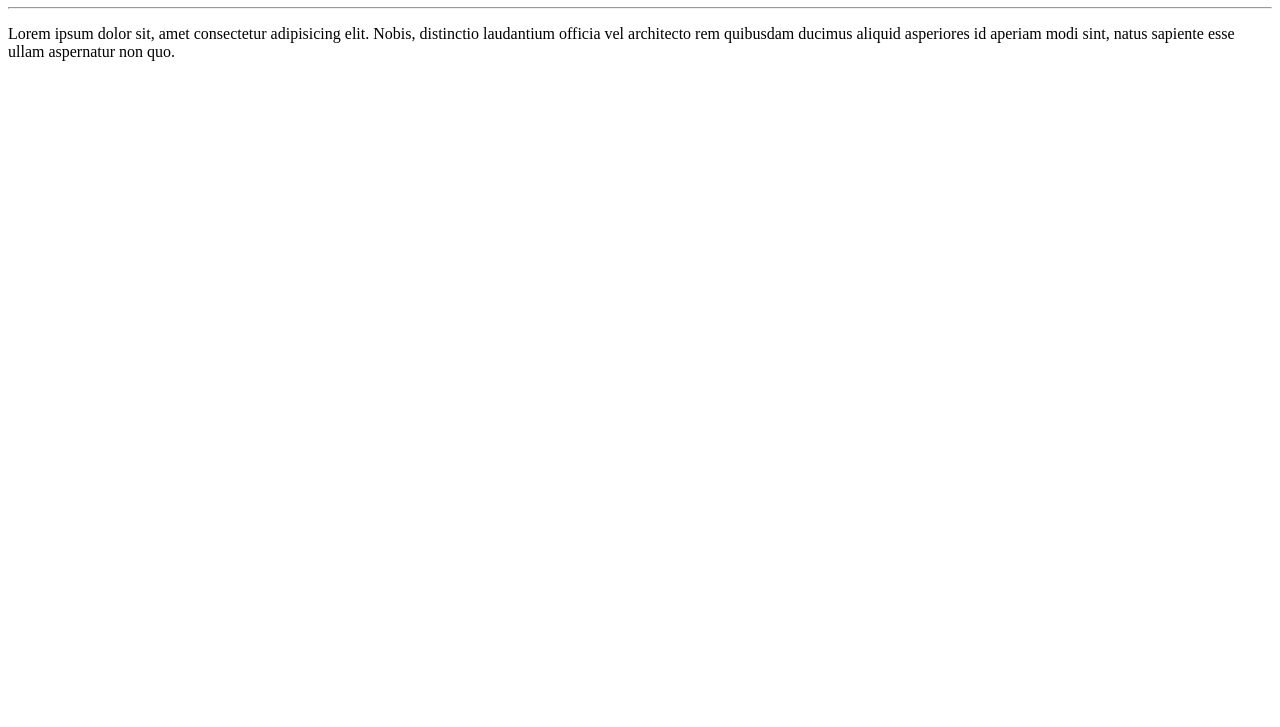
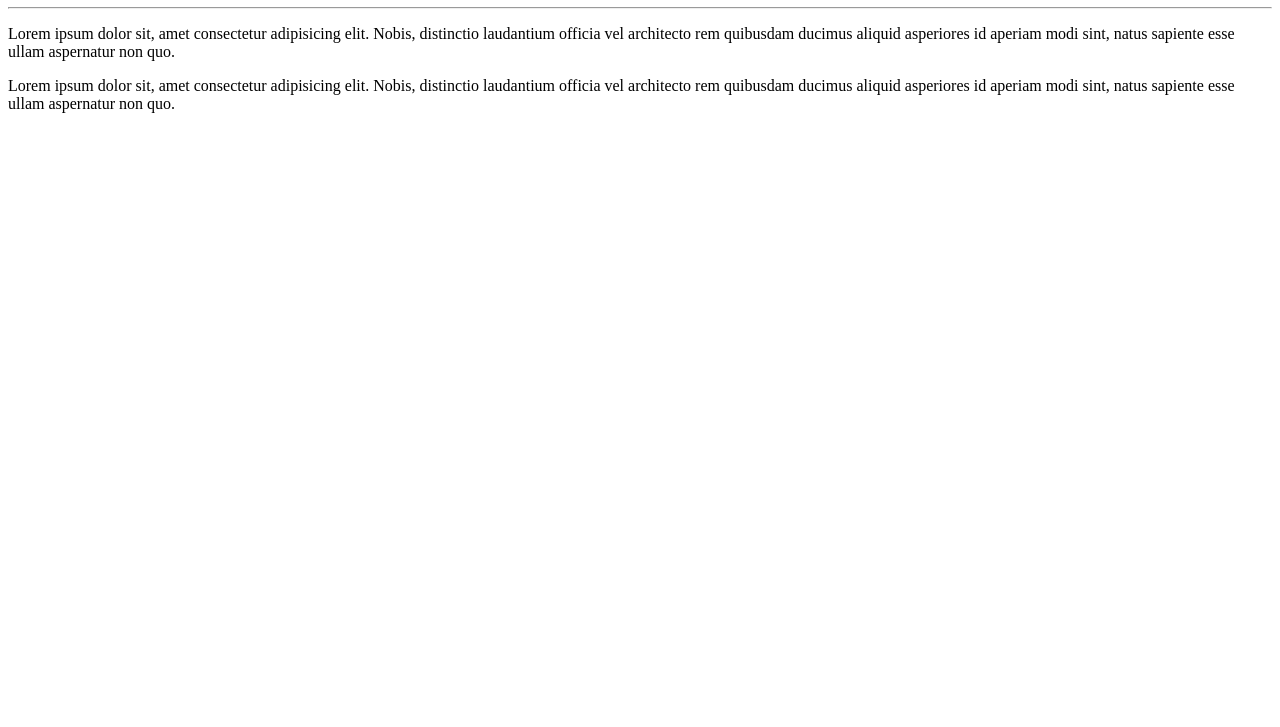
Before and after one commit to MatheusRodriguesCarvalho/MiniProjetos_HTML-JS, a plain HTML site: page site-exemplo/index.html in a window 1280 px wide. Shown: the part 73-800 px from the top of the page. Drawn offline with Linux system fonts and the light colour scheme.

Commit message:
Adição de Paragrafo

```diff
--- a/site-exemplo/index.html
+++ b/site-exemplo/index.html
@@ -9,5 +9,6 @@
     <h1>Para fins de Estudos</h1>
     <hr>
     <p>Lorem ipsum dolor sit, amet consectetur adipisicing elit. Nobis, distinctio laudantium officia vel architecto rem quibusdam ducimus aliquid asperiores id aperiam modi sint, natus sapiente esse ullam aspernatur non quo.</p>
+    <p>Lorem ipsum dolor sit, amet consectetur adipisicing elit. Nobis, distinctio laudantium officia vel architecto rem quibusdam ducimus aliquid asperiores id aperiam modi sint, natus sapiente esse ullam aspernatur non quo.</p>
 </body>
 </html>
```
